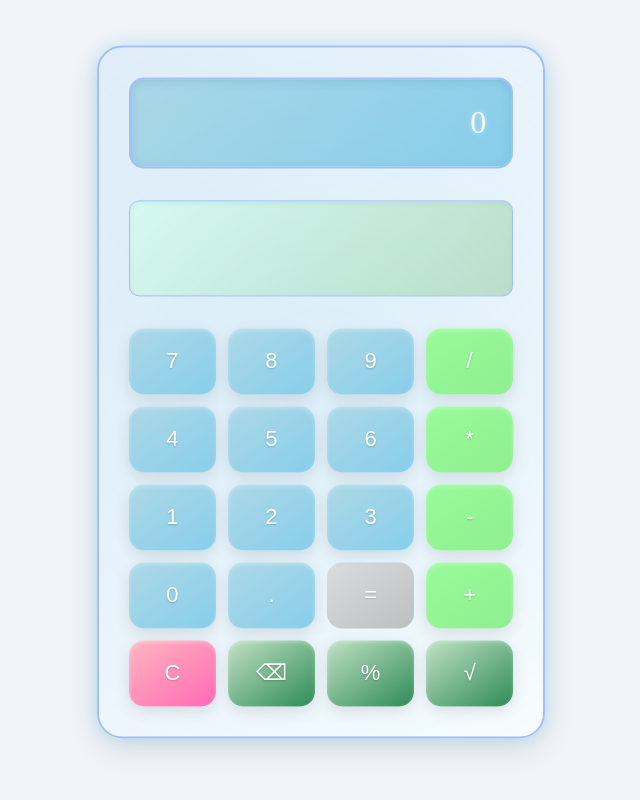
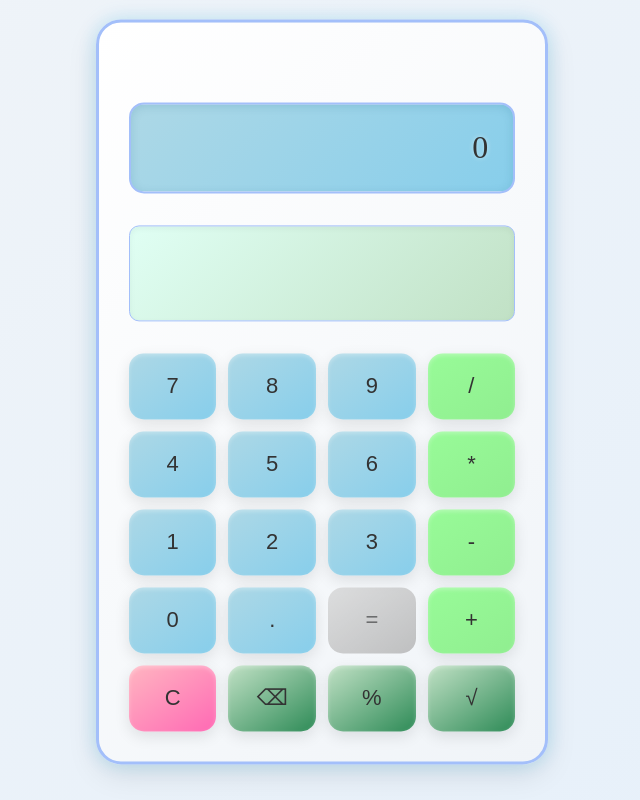
Before and after one commit to redigb/calculadora-react, a React (Vite) app: page / in a window 1280 px wide. Shown: the whole page, without its empty margins (351-991 px from the left). Built offline with nearby package versions, Linux system fonts and the light colour scheme.

Commit message:
oto diseño

```diff
--- a/src/index.css
+++ b/src/index.css
@@ -4,7 +4,8 @@ body {
   align-items: center;
   min-height: 100vh;
   margin: 0;
-  background: #f0f4f8;
+  background: linear-gradient(135deg, #f0f4f8, #e6f0fa);
+  overflow: hidden;
 }
 
 .calculator-buttons {
@@ -14,25 +15,89 @@ body {
   max-width: 450px;
   width: 100%;
   padding: 30px;
-  background: linear-gradient(135deg, #e6f0fa, #ffffff);
+  background: linear-gradient(135deg, #ffffff, #f0f4f8);
   border-radius: 25px;
   box-shadow: 0 10px 30px rgba(0, 0, 0, 0.1), 0 0 20px rgba(0, 191, 255, 0.2);
-  border: 2px solid #a3bffa;
+  border: 3px solid #a3bffa;
   position: relative;
   overflow: hidden;
   animation: float 4s ease-in-out infinite;
 }
 
-.calculator-buttons::before {
+/* Panda animado */
+.panda-container {
+  position: absolute;
+  top: -60px;
+  left: 50%;
+  transform: translateX(-50%);
+  width: 100px;
+  height: 100px;
+  z-index: 2;
+}
+
+.panda {
+  position: relative;
+  width: 80px;
+  height: 80px;
+  background: #ffffff;
+  border-radius: 50%;
+  border: 3px solid #333;
+  box-shadow: 0 0 10px rgba(0, 0, 0, 0.2);
+  animation: bounce 2s infinite;
+}
+
+.panda::before, .panda::after {
   content: '';
   position: absolute;
-  top: -50%;
-  left: -50%;
-  width: 200%;
-  height: 200%;
-  background: radial-gradient(circle, rgba(135, 206, 235, 0.2) 0%, transparent 70%);
-  animation: rotate 10s linear infinite;
-  z-index: 0;
+  width: 30px;
+  height: 30px;
+  background: #333;
+  border-radius: 50%;
+  top: 15px;
+}
+
+.panda::before {
+  left: 5px;
+  transform: rotate(15deg);
+}
+
+.panda::after {
+  right: 5px;
+  transform: rotate(-15deg);
+}
+
+.panda .eyes {
+  position: absolute;
+  width: 10px;
+  height: 10px;
+  background: #333;
+  border-radius: 50%;
+  top: 35px;
+  left: 25px;
+  box-shadow: 20px 0 0 #333;
+  animation: blink 3s infinite;
+}
+
+.panda .nose {
+  position: absolute;
+  width: 12px;
+  height: 8px;
+  background: #333;
+  border-radius: 50%;
+  top: 50px;
+  left: 50%;
+  transform: translateX(-50%);
+}
+
+.panda .ears {
+  position: absolute;
+  width: 30px;
+  height: 30px;
+  background: #333;
+  border-radius: 50%;
+  top: -10px;
+  left: 0;
+  box-shadow: 50px 0 0 #333;
 }
 
 .display {
@@ -41,8 +106,9 @@ body {
   font-size: 32px;
   text-align: right;
   background: linear-gradient(135deg, #add8e6, #87ceeb);
-  color: #ffffff;
+  color: #333;
   border-radius: 15px;
+  margin-top: 50px;
   margin-bottom: 20px;
   border: 2px solid #a3bffa;
   box-shadow: inset 0 2px 10px rgba(0, 0, 0, 0.1);
@@ -76,14 +142,13 @@ body {
   font-size: 22px;
   border: none;
   background: linear-gradient(145deg, #add8e6, #87ceeb); /* Azul claro */
-  color: #ffffff;
+  color: #333;
   cursor: pointer;
   border-radius: 15px;
   box-shadow: 0 5px 15px rgba(0, 0, 0, 0.1), inset 0 2px 4px rgba(255, 255, 255, 0.3);
   transition: all 0.3s ease-in-out;
   position: relative;
   overflow: hidden;
-  text-shadow: 0 1px 2px rgba(0, 0, 0, 0.2);
 }
 
 .btn::after {
@@ -157,12 +222,18 @@ body {
   50% { transform: translateY(-10px); }
 }
 
-@keyframes rotate {
-  0% { transform: rotate(0deg); }
-  100% { transform: rotate(360deg); }
-}
-
 @keyframes pulse {
   0%, 100% { box-shadow: inset 0 2px 10px rgba(0, 0, 0, 0.1); }
   50% { box-shadow: inset 0 2px 10px rgba(0, 191, 255, 0.3); }
 }
+
+@keyframes bounce {
+  0%, 100% { transform: translateY(0); }
+  50% { transform: translateY(-5px); }
+}
+
+@keyframes blink {
+  0%, 90% { transform: scaleY(1); }
+  95% { transform: scaleY(0); }
+  100% { transform: scaleY(1); }
+}
```
